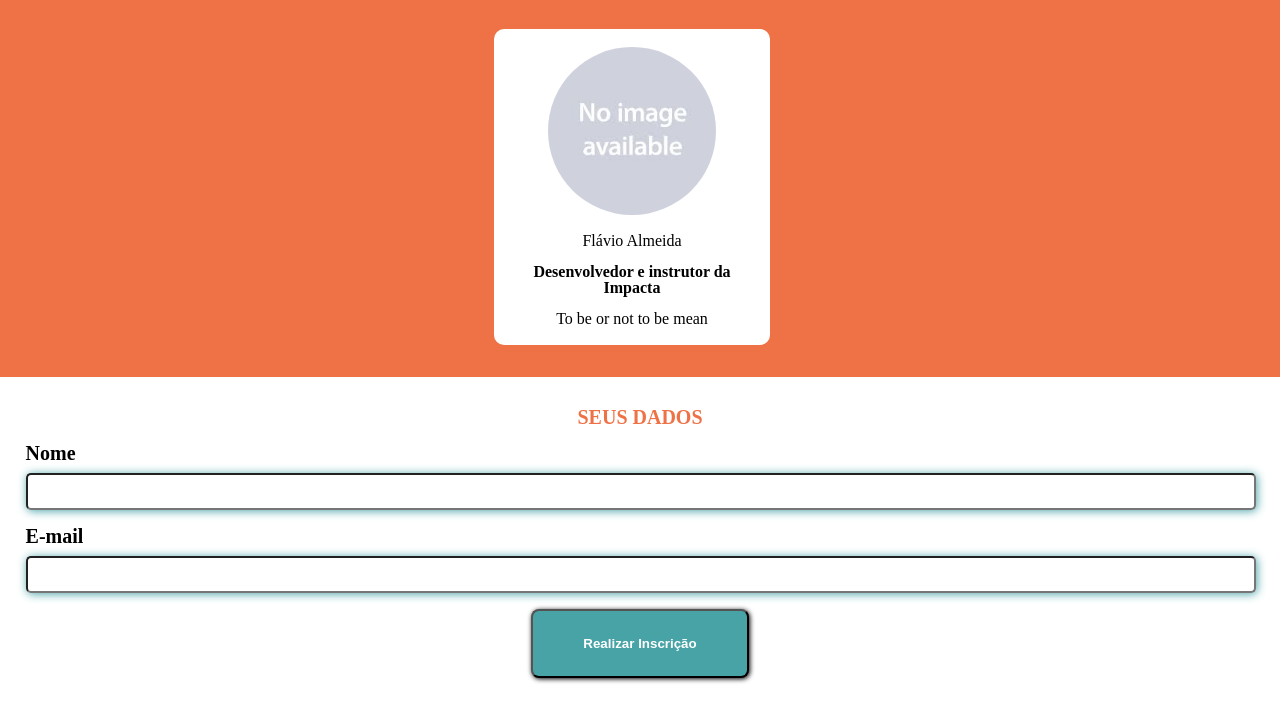
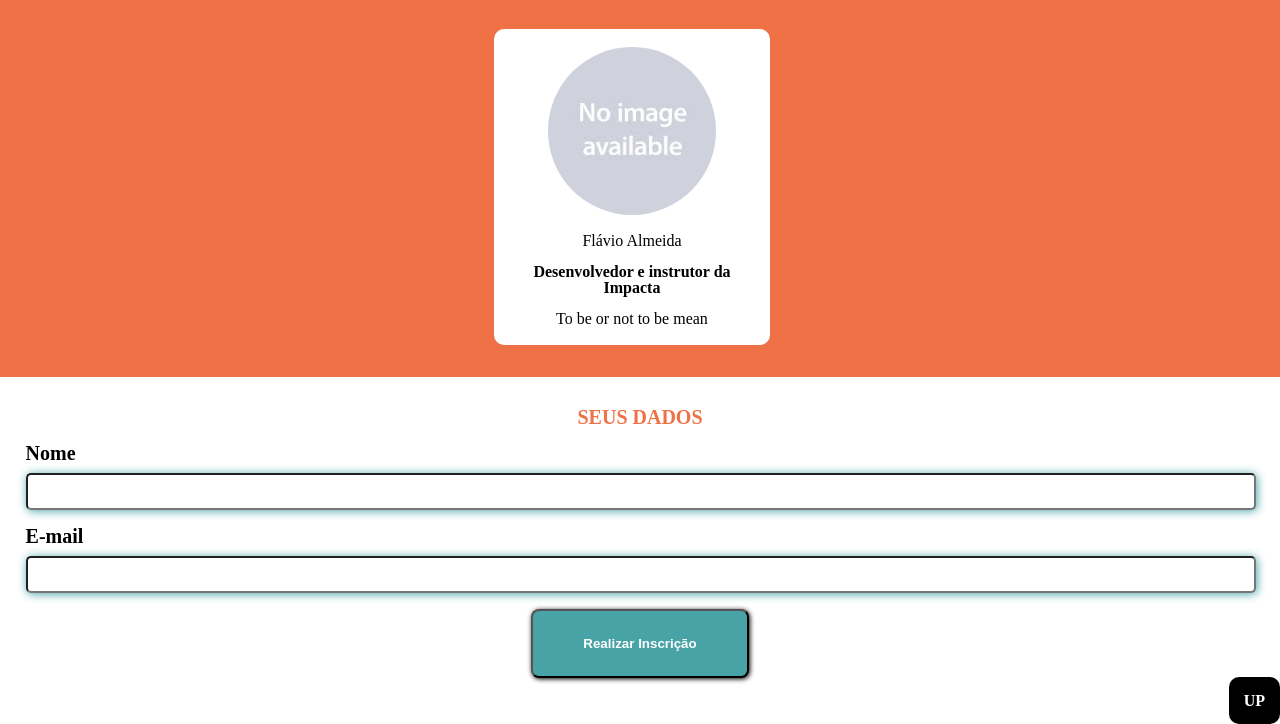
Before and after one commit to jeehsantos/hackaconf, a plain HTML site: page index.html in a window 1280 px wide. Shown: the part 1583-2307 px from the top of the page. Before the commit the page ends 2276 px from the top, so only its background shows below. Drawn offline with Linux system fonts and the light colour scheme.

Commit message:
Inclusão icones

```diff
--- a/css/base.css
+++ b/css/base.css
@@ -43,3 +43,21 @@
 .button-place{
 	text-align: center;
 }
+
+.move-up{
+
+  float: right;
+
+
+}
+
+.up-button{
+	font-weight: bold;
+	color: white;
+	background-color: black;
+	padding: 15px;
+	border-radius: 10px;
+	text-decoration: none;
+
+
+}
--- a/css/palestrante.css
+++ b/css/palestrante.css
@@ -22,7 +22,7 @@
 
 .panel-speakers .speakers{
  text-align: center;
- width: 80%;
+ width: 76%;
  margin: auto;
 }
 .panel-speakers .speaker{
--- a/index.html
+++ b/index.html
@@ -9,11 +9,12 @@
 	<link rel="stylesheet"  href="css/about.css">
 	<link rel="stylesheet"  href="css/palestrante.css">
 	<link rel="stylesheet"  href="css/submit.css">
+	<link rel="shortcut icon" href="https://goo.gl/66hxST" type="image/x-icon" />
 
-	<title>AluraConf</title>
+	<title>HackaConf</title>
 </head>
 <body>
-	<header class="header">
+	<header class="header" id="header">
 		<nav class="main-menu">
             <ul>
                 <li class="menu-item">
@@ -38,12 +39,13 @@
 	</header>
 
 	<section class="panel panel-about" id="panel-about">
+
 		<div class="container">
 			<h2 class="title">Muito conteúdo: do Frontend ao Backend</h2>
 			<h3 class="subtitle">18 de Julho de 2018 - São Paulo</h3>
 
 			<div class="about-description">
-				<p>Com a AluraConf abordaremos o que há de novidade e conhecimentos essenciais a um desenvolvedor mobile.</br></p>
+				<p>Com o HackaConf abordaremos o que há de novidade e conhecimentos essenciais a um desenvolvedor mobile.</br></p>
 				<p>É uma grande chance de ficar por dentro dos assuntos de Android IOS, Web mobile, desenvolvimento híbrido, UX, além da parte back-end com Rest, Microservices e BigData. O desenvolvedor atualizado vai estar aqui. </p>
 			</div>
 	 	</div>
@@ -143,6 +145,9 @@
 			</div>
 		</form>
 	</section>
+	<div class="move-up">
+		 <a class="up-button" href="#header">UP</a>
+	</div>
 
 	 <script src="js/jquery.js"></script>
     <script src="js/index.js"></script>
--- a/js/index.js
+++ b/js/index.js
@@ -11,6 +11,7 @@ function ativaScrollSuave(selector) {
     });
 }
 
+ativaScrollSuave('a[href*=header]');
 ativaScrollSuave('a[href*=panel-about]');
 ativaScrollSuave('a[href*=panel-speakers]');
 ativaScrollSuave('a[href*=panel-form]');
```
